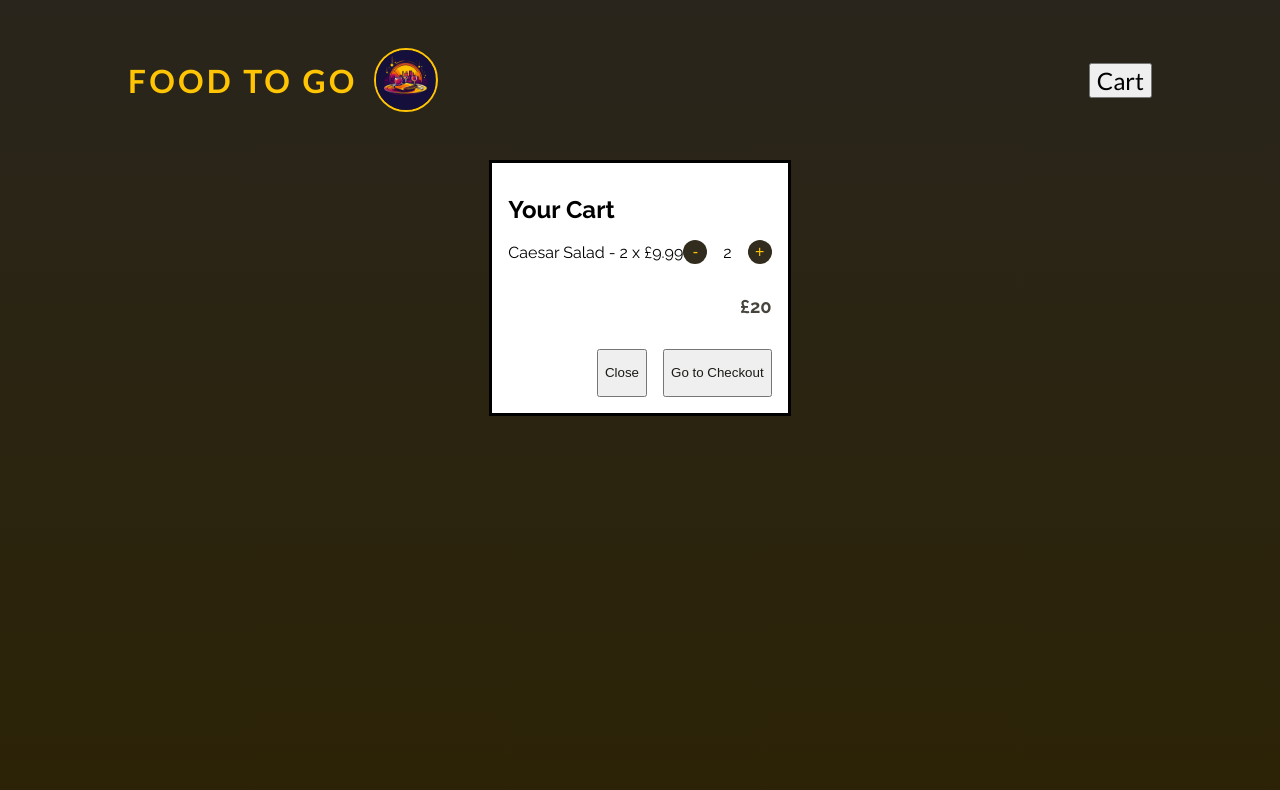
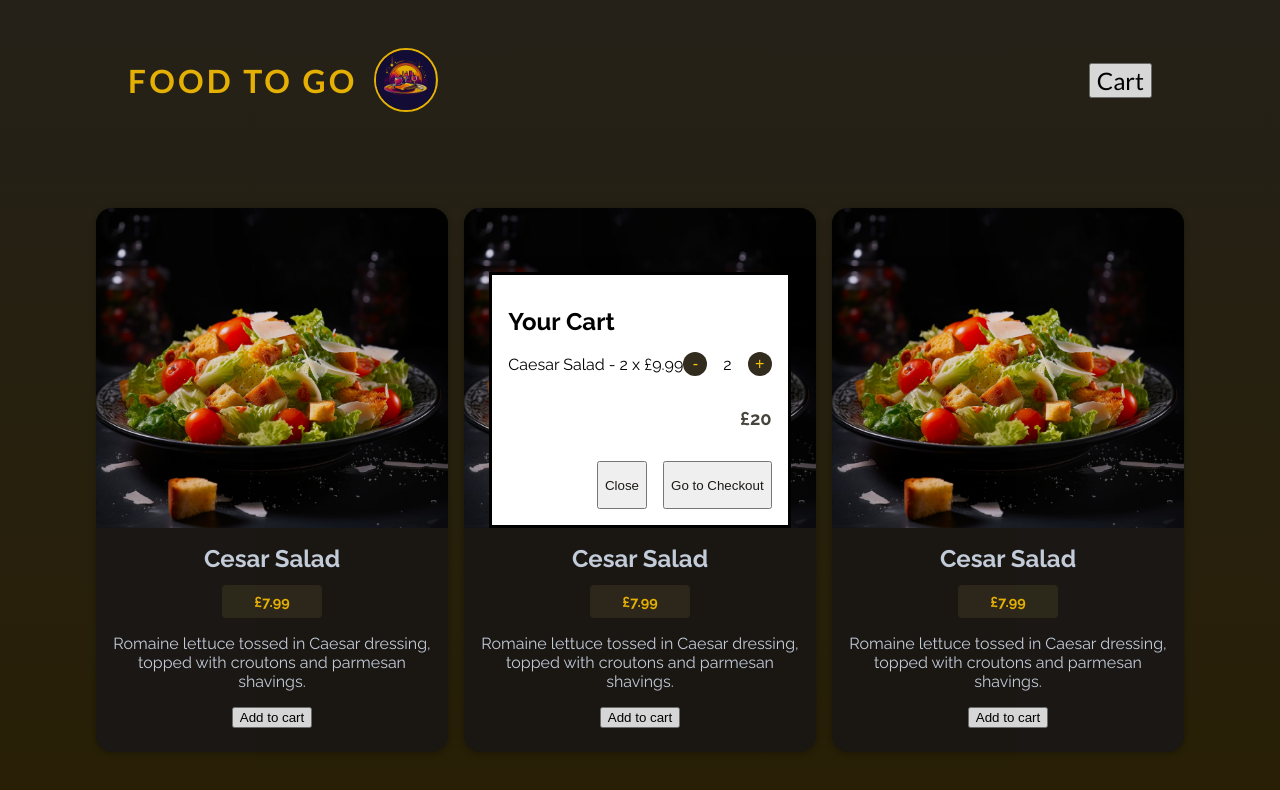
Before and after one commit to mihaisacalianu/foodDeliveryApp, a React (Vite) app: page / in a window 1280 px wide. Both pictures are taken after a click on the button "Cart". Shown: the top 790 px of the page. Built offline with nearby package versions, Linux system fonts and the light colour scheme.

Commit message:
built ability to open the cart modal by pressing on cart button and close cart modal by pressing close button

```diff
--- a/src/App.jsx
+++ b/src/App.jsx
@@ -1,13 +1,28 @@
 import Header from "./components/Header.jsx";
 import Meals from "./components/Meals.jsx";
 import Cart from "./components/Cart.jsx";
+import { useState } from "react";
 
 function App() {
+
+  const [cartShow, setCartShow] = useState(false);
+
+  function handleCartClick(){
+    setCartShow((prev)=>!prev);
+  }
+
+  function handleCartCloseBtn(){
+    setCartShow(false);
+  }
+
   return (
     <>
-      <Header/>
-      {/* <Meals /> */}
-      <Cart/>
+      <Header handleCartClick={handleCartClick}/>
+      <Meals />
+      <Cart
+      showCart={cartShow}
+      handleCartCloseBtn={handleCartCloseBtn}
+      />
     </>
   );
 }
--- a/src/components/Cart.jsx
+++ b/src/components/Cart.jsx
@@ -1,8 +1,13 @@
-import React from 'react'
+import {useRef} from 'react'
 
-function Cart() {
+function Cart({showCart,handleCartCloseBtn}) {
+  const dialog = useRef();
+
+
+  showCart ? dialog.current.showModal() : null;
+
   return (
-    <dialog open className='cart'>
+    <dialog  ref={dialog} className='cart'>
       <h2>Your Cart</h2>
       <ul>
         <li className='cart-item'>
@@ -17,7 +22,7 @@ function Cart() {
       <h3 className='cart-total'>£20</h3>
       <div className="modal-actions">
         <form method="dialog">
-          <button><p className="text-button">Close</p></button>
+          <button onClick={handleCartCloseBtn}><p className="text-button">Close</p></button>
         </form>
         <button><p className="text-button">Go to Checkout</p></button>
       </div>
--- a/src/components/Header.jsx
+++ b/src/components/Header.jsx
@@ -2,14 +2,14 @@ import React from 'react'
 import logo from '../assets/logo.jpg'
 import Image from './Image'
 
-function Header() {
+function Header({handleCartClick}) {
   return (
     <header id='main-header'>
       <div id='title'>
         <h1>Food To Go</h1>
         <img src={logo} alt="logo-image"/>
       </div>
-      <button>Cart</button>
+      <button onClick={handleCartClick}>Cart</button>
     </header>
   )
 }
```
